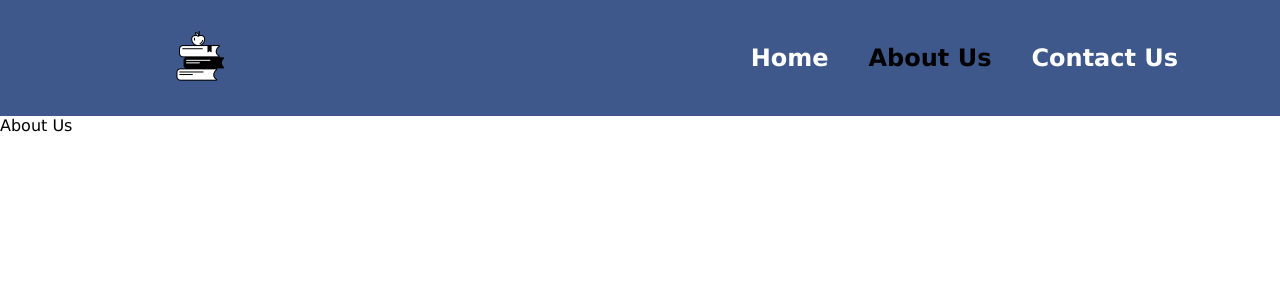
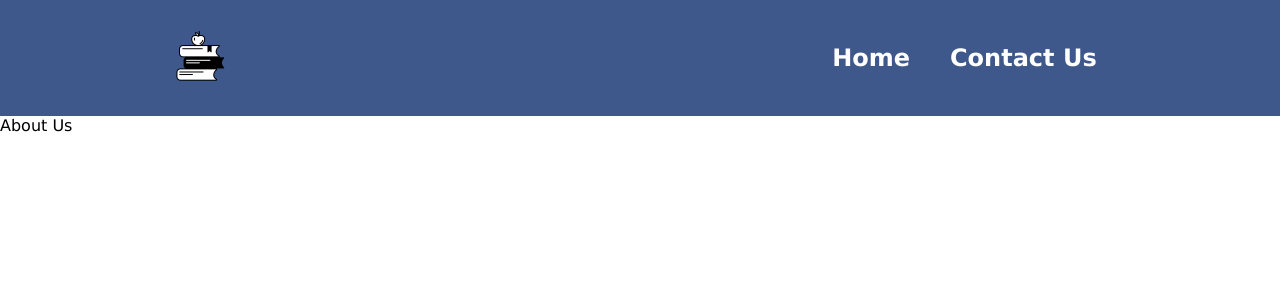
Before and after one commit to jvpink200/education-project, a Next.js app: page /about in a window 1280 px wide. Shown: the top 300 px of the page. Built offline with nearby package versions, Linux system fonts and the light colour scheme.

Commit message:
updated NavBar

```diff
--- a/src/app/components/NavBar.js
+++ b/src/app/components/NavBar.js
@@ -25,9 +25,6 @@ export default function NavBar({ page }) {
         <li className={page === "home" ? "active-home" : "home"}>
           <Link href="/">Home</Link>
         </li>
-        <li className={page === "about" ? "active-about" : "about"}>
-          <Link href="/about">About Us</Link>
-        </li>
         <li className={page === "contact" ? "active-contact" : "contact"}>
           <Link href="/contact">Contact Us</Link>
         </li>
```
Also changed, not shown: src/app/contact/page.js (+6 -12 lines).
